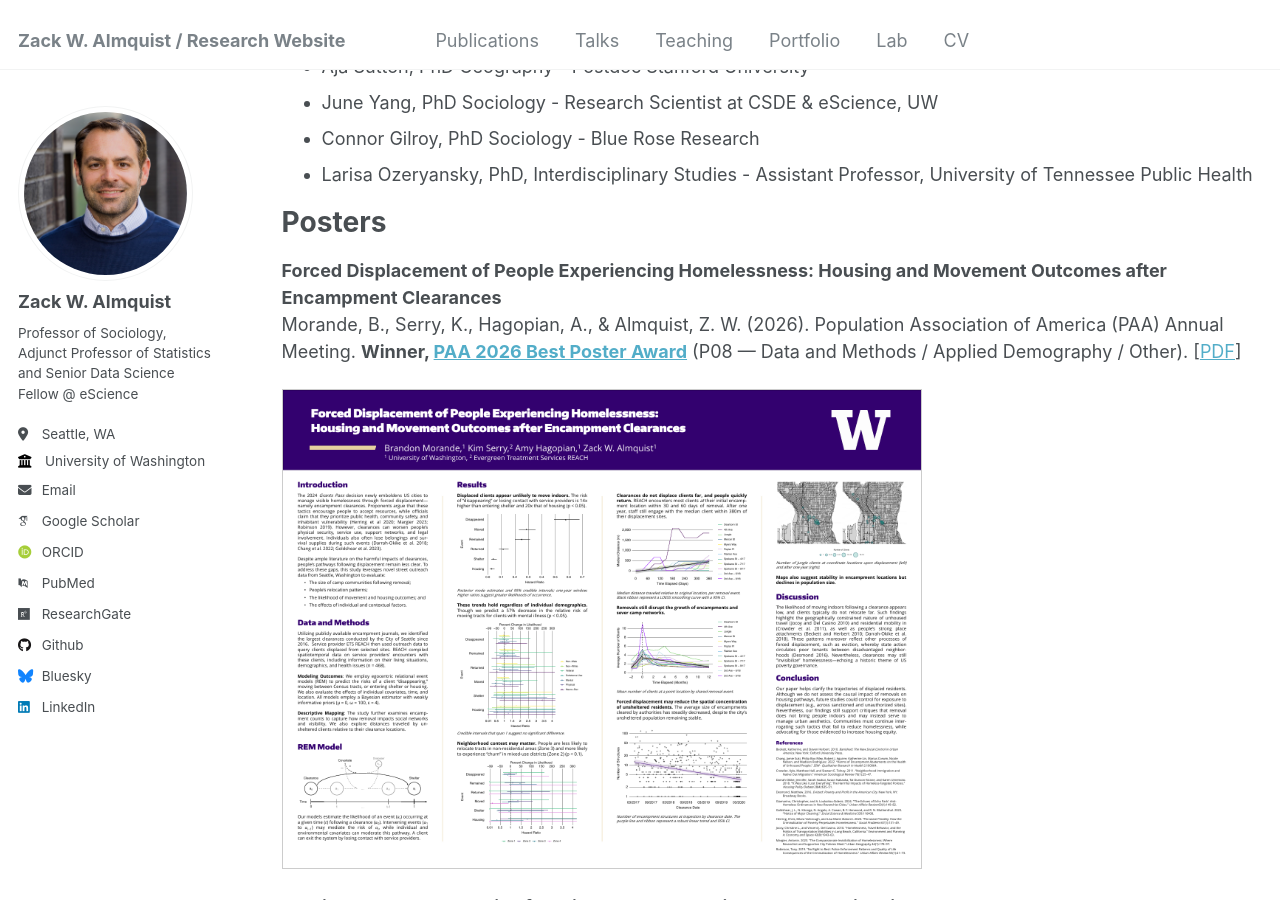
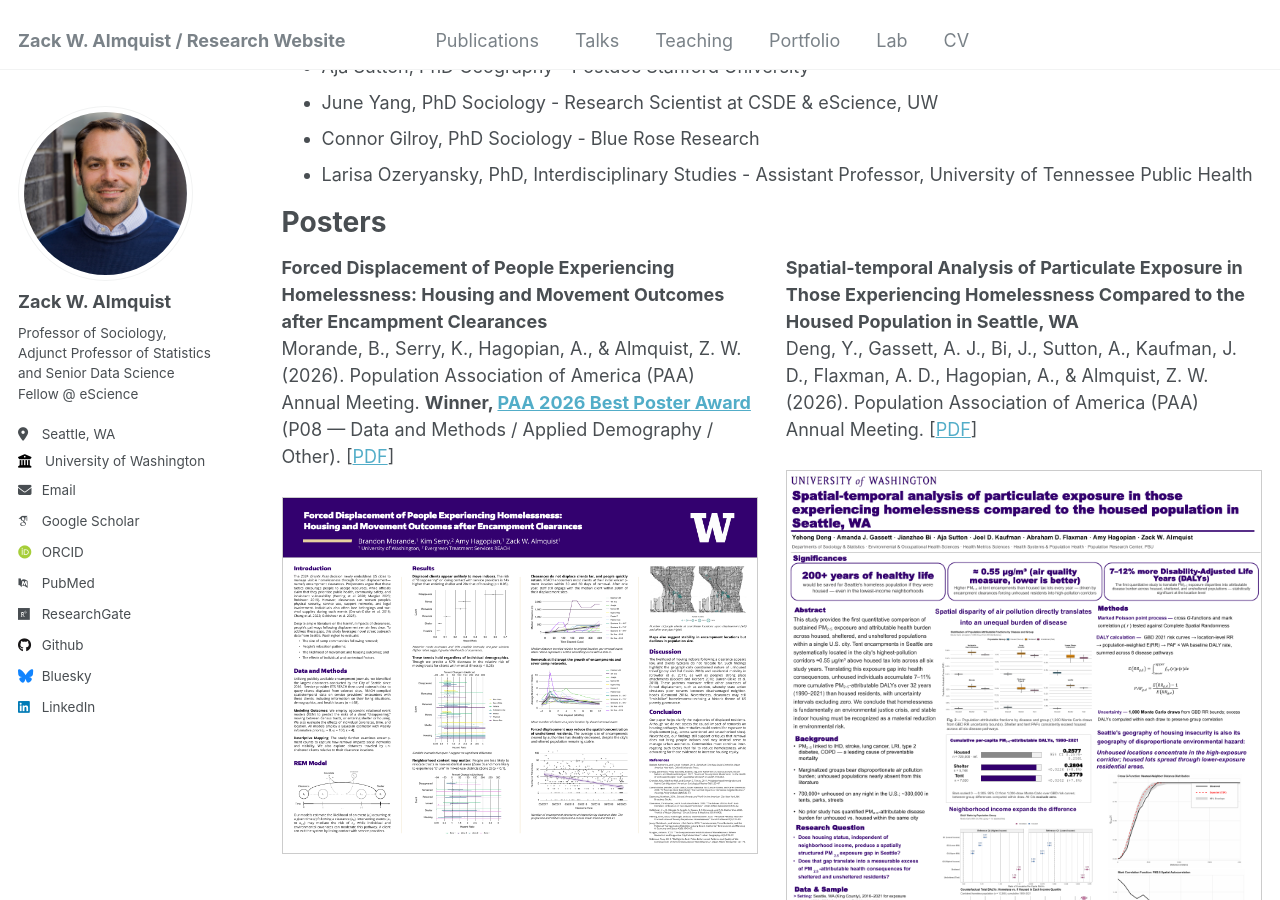
Before and after one commit to zalmquist/zalmquist.github.io, a Jekyll site: the page built from _pages/lab.md, in a window 1280 px wide and 900 px high, scrolled down 613 px. Built offline with Jekyll 4.4.1, drawn with Linux system fonts in a browser that asks for light colours; some web fonts are replaced.

Commit message:
Lay out lab posters side by side on desktop, stacked on mobile
Wrap the two PAA poster previews in a flexbox (flex-wrap) so they sit in two
columns on wide screens and stack on phones.

Co-Authored-By: Claude Opus 4.8 (1M context) <noreply@anthropic.com>

```diff
--- a/_pages/lab.md
+++ b/_pages/lab.md
@@ -43,15 +43,21 @@ People
 Posters
 ===
 
-**Forced Displacement of People Experiencing Homelessness: Housing and Movement Outcomes after Encampment Clearances**
-Morande, B., Serry, K., Hagopian, A., &amp; Almquist, Z. W. (2026). Population Association of America (PAA) Annual Meeting. **Winner, [PAA 2026 Best Poster Award](https://www.populationassociation.org/paa2026/poster-winners)** (P08 &mdash; Data and Methods / Applied Demography / Other). [[PDF](/files/PAA2026_REACH_poster.pdf)]
+<div style="display:flex; flex-wrap:wrap; gap:28px; align-items:flex-start;">
 
-<a href="/files/PAA2026_REACH_poster.pdf"><img src="/images/paa2026_reach_poster.png" alt="Forced Displacement of People Experiencing Homelessness poster" style="max-width:100%; width:640px; height:auto; border:1px solid #ccc;"></a>
+<div style="flex:1 1 340px;">
+<b>Forced Displacement of People Experiencing Homelessness: Housing and Movement Outcomes after Encampment Clearances</b><br>
+Morande, B., Serry, K., Hagopian, A., &amp; Almquist, Z. W. (2026). Population Association of America (PAA) Annual Meeting. <b>Winner, <a href="https://www.populationassociation.org/paa2026/poster-winners">PAA 2026 Best Poster Award</a></b> (P08 &mdash; Data and Methods / Applied Demography / Other). [<a href="/files/PAA2026_REACH_poster.pdf">PDF</a>]<br><br>
+<a href="/files/PAA2026_REACH_poster.pdf"><img src="/images/paa2026_reach_poster.png" alt="Forced Displacement of People Experiencing Homelessness poster" style="max-width:100%; height:auto; border:1px solid #ccc;"></a>
+</div>
 
-**Spatial-temporal Analysis of Particulate Exposure in Those Experiencing Homelessness Compared to the Housed Population in Seattle, WA**
-Deng, Y., Gassett, A. J., Bi, J., Sutton, A., Kaufman, J. D., Flaxman, A. D., Hagopian, A., &amp; Almquist, Z. W. (2026). Population Association of America (PAA) Annual Meeting. [[PDF](/files/PAA2026_Air_Quality_poster.pdf)]
+<div style="flex:1 1 340px;">
+<b>Spatial-temporal Analysis of Particulate Exposure in Those Experiencing Homelessness Compared to the Housed Population in Seattle, WA</b><br>
+Deng, Y., Gassett, A. J., Bi, J., Sutton, A., Kaufman, J. D., Flaxman, A. D., Hagopian, A., &amp; Almquist, Z. W. (2026). Population Association of America (PAA) Annual Meeting. [<a href="/files/PAA2026_Air_Quality_poster.pdf">PDF</a>]<br><br>
+<a href="/files/PAA2026_Air_Quality_poster.pdf"><img src="/images/paa2026_air_quality_poster.png" alt="Spatial-temporal analysis of particulate exposure poster" style="max-width:100%; height:auto; border:1px solid #ccc;"></a>
+</div>
 
-<a href="/files/PAA2026_Air_Quality_poster.pdf"><img src="/images/paa2026_air_quality_poster.png" alt="Spatial-temporal analysis of particulate exposure poster" style="max-width:100%; width:480px; height:auto; border:1px solid #ccc;"></a>
+</div>
 
 Current Funding
 ===
```
